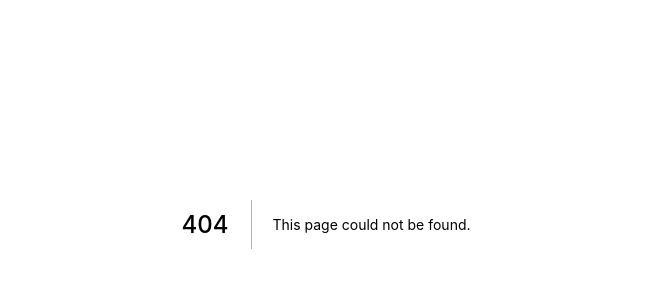
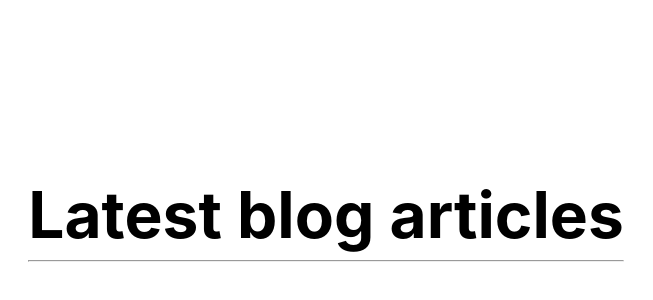
Before and after one commit to rotcax/next-wordpress, a Next.js app: page /blog in a window 1280 px wide. Before the commit this address had no page. Shown: the part 176-476 px from the top of the page, without its empty margins (314-967 px from the left). Built offline with nearby package versions, Linux system fonts and the light colour scheme.

Commit message:
test post without props

```diff
--- /dev/null
+++ b/pages/blog/index.js
@@ -0,0 +1,40 @@
+import Head from 'next/head'
+import styles from '../../styles/Home.module.css'
+import { getAllPosts } from '../../lib/api'
+
+// { allPosts: { edges } }
+const Blog = () => (
+  <div className={styles.container}>
+    <Head>
+      <title>Blog articles page</title>
+      <link rel="icon" href="/favicon.ico"/>
+    </Head>
+    <main>
+      <h1 className={styles.title}>Latest blog articles</h1>
+      <hr/>
+      <section>
+        {/* {
+          edges.map(({ node }) => (
+            <div key={node.id}>
+              <div>
+                <h2>{node.title}</h2>
+                <p>{node.extraPostInfo.authorExcerpt}</p>
+              </div>
+            </div>
+          ))
+        } */}
+      </section>
+    </main>
+  </div>
+)
+
+// export const getStaticProps = async () => {
+//   const allPosts = await getAllPosts()
+//   return {
+//     props: {
+//       allPosts
+//     }
+//   }
+// }
+
+export default Blog
```
